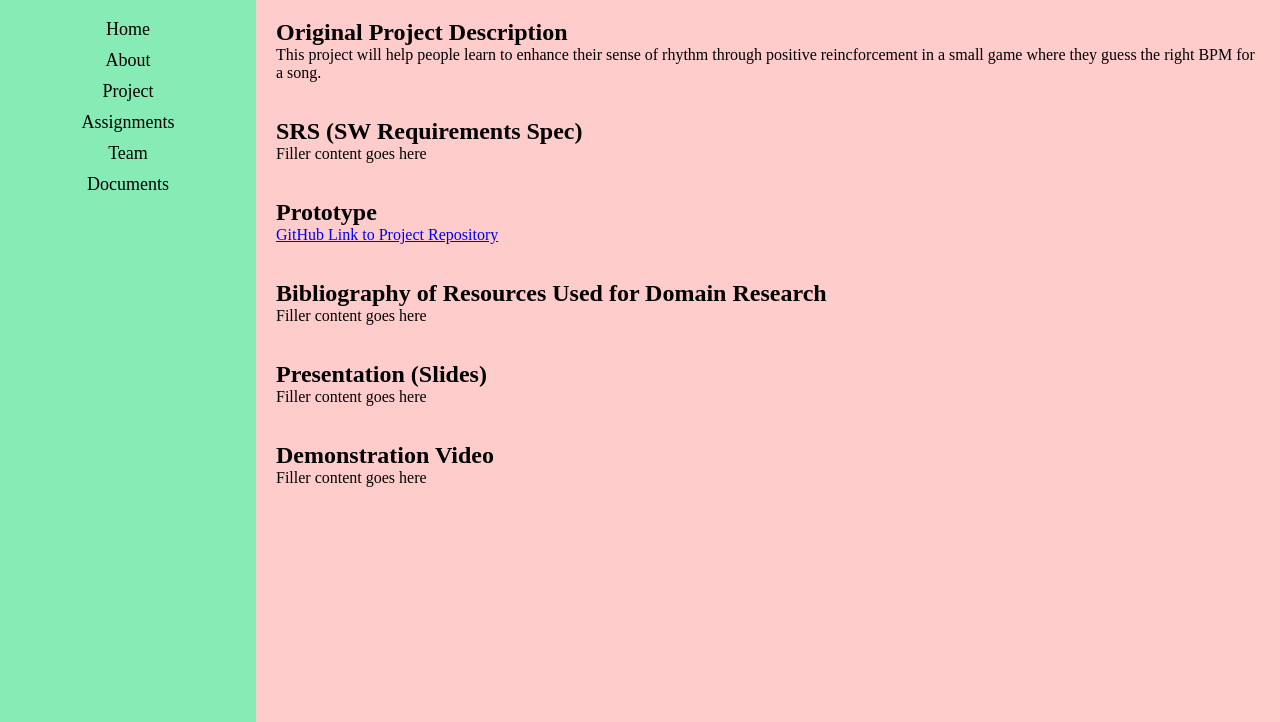
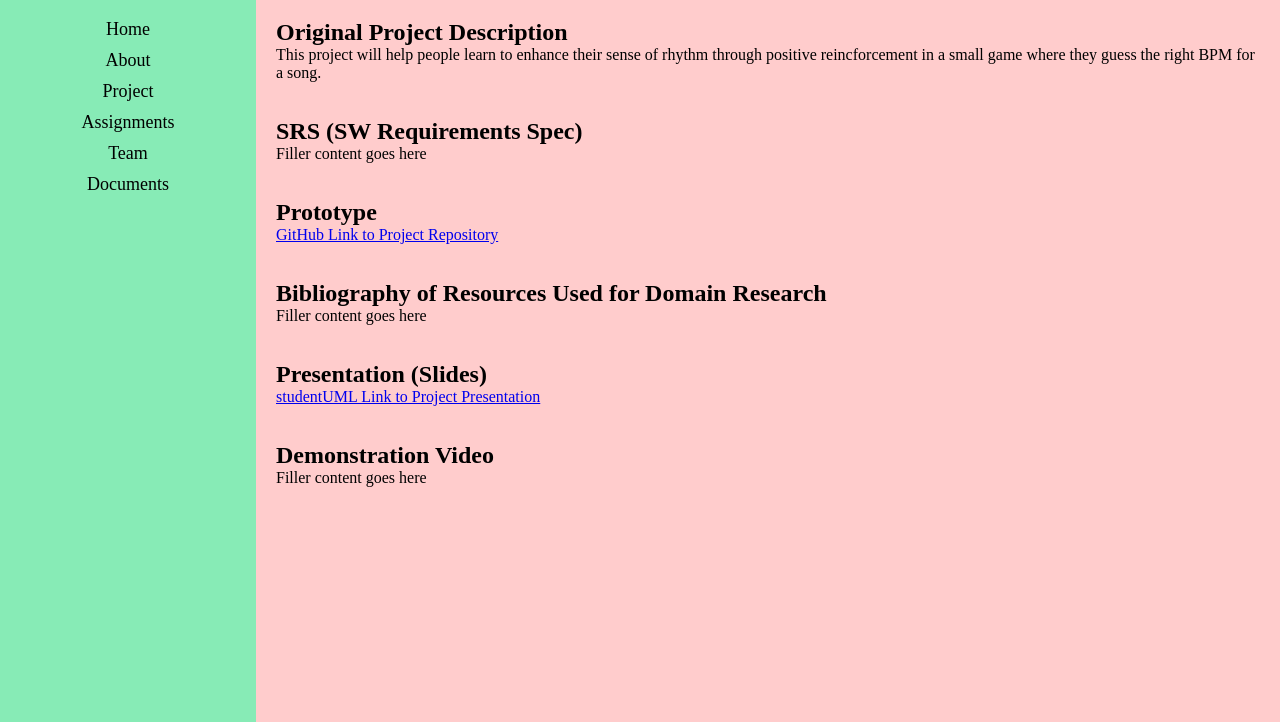
Before and after one commit to CaffeMacchiato/Revised-Website-Skeleton, a plain HTML site: page project.html in a window 1280 px wide. Shown: the part 78-800 px from the top of the page. Drawn offline with Linux system fonts and the light colour scheme.

Commit message:
Update project.html

```diff
--- a/project.html
+++ b/project.html
@@ -42,7 +42,7 @@
         <br><br>
 
         <h2>Presentation (Slides)</h2>
-        <p>Filler content goes here</p>
+        <p><a href="https://studentuml-my.sharepoint.com/:p:/g/personal/ali_qattan_student_uml_edu/ETBc1HMwB9JJuI8LMM3MhLkBoO8PU0PAD_FmuH9O1n8J_g?e=CwRy9p" target="_blank">studentUML Link to Project Presentation</a></p>
         <br><br>
 
         <h2>Demonstration Video</h2>
```
